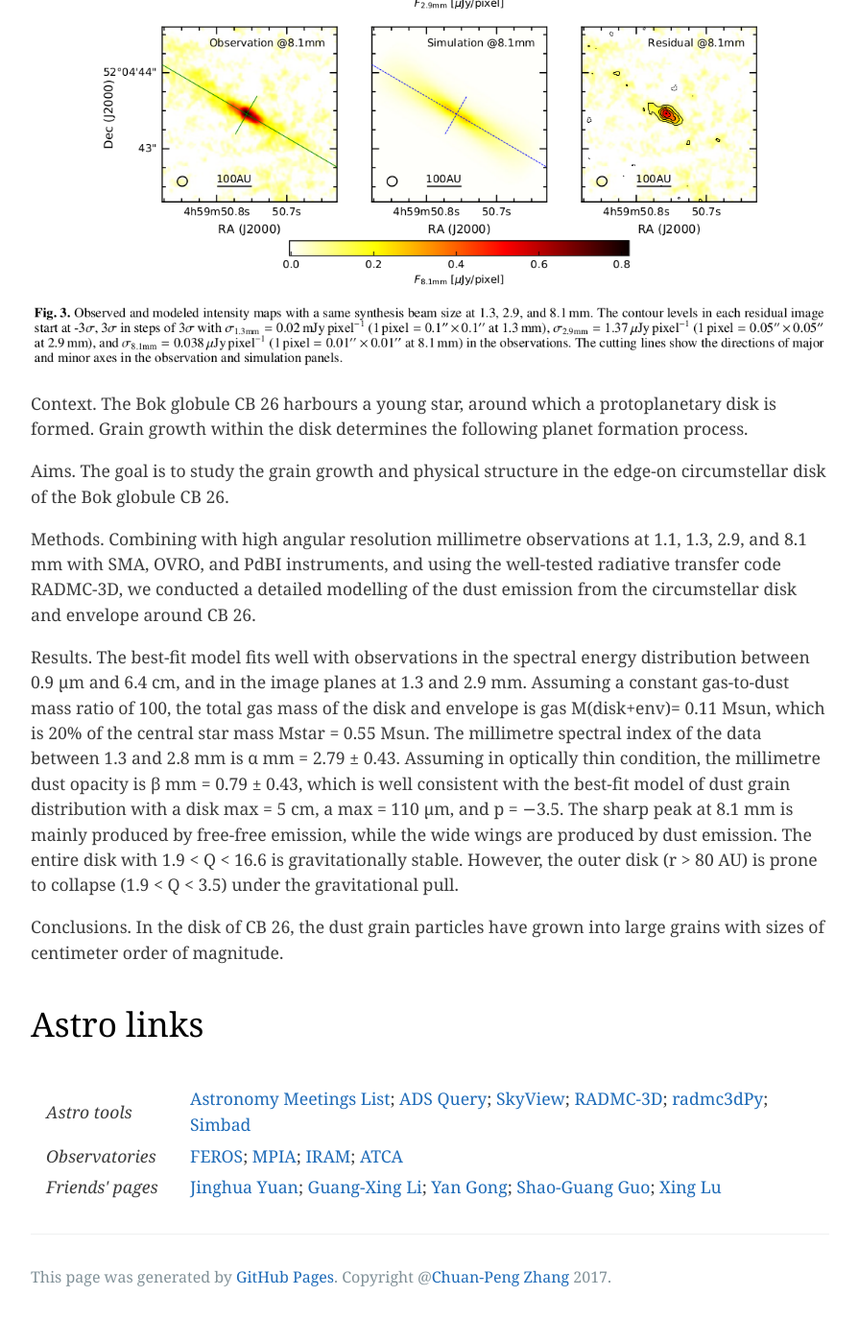
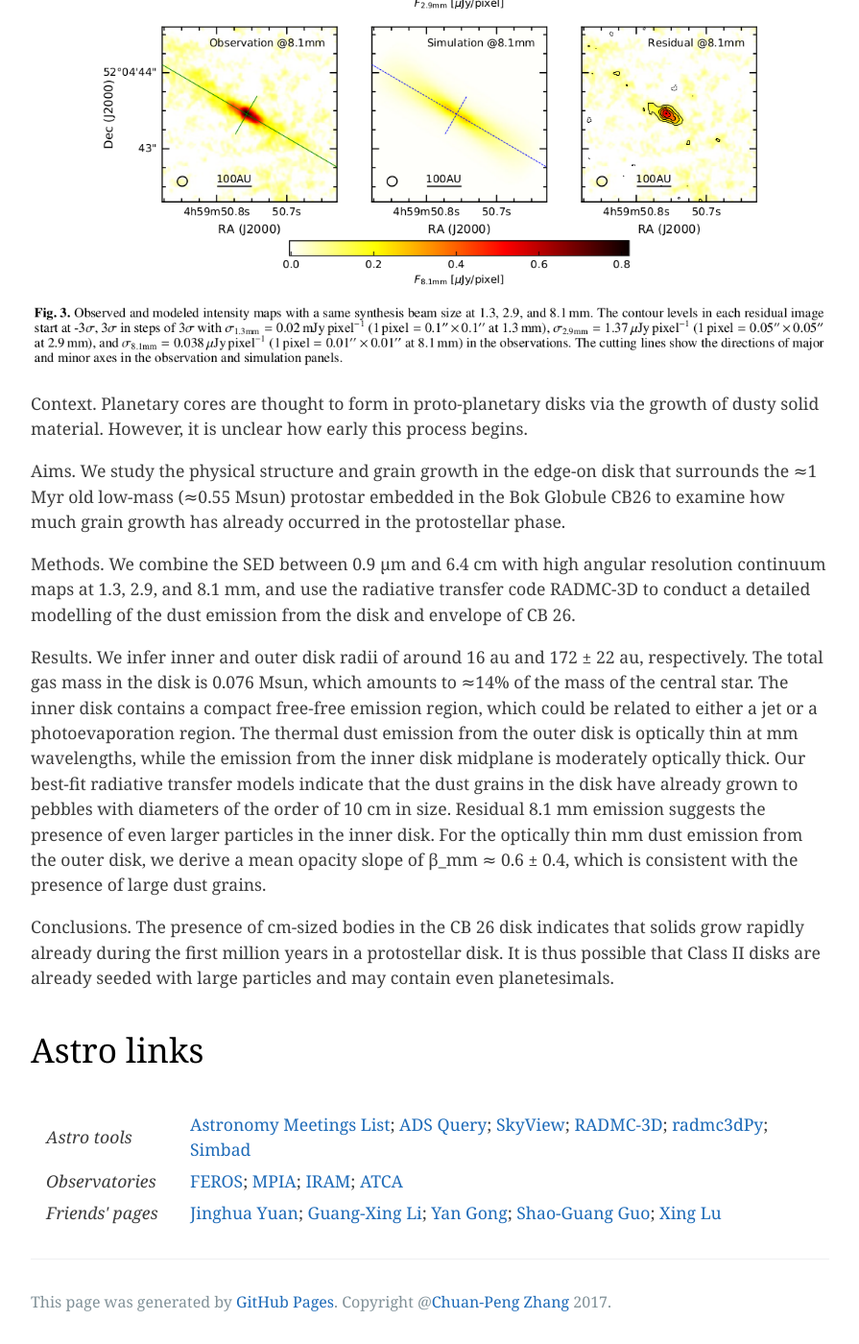
Before and after one commit to zcp521/zcp521.github.io, a Jekyll site: the page built from index.html, in a window 1280 px wide and 1400 px high, scrolled down 1796 px. Shown: the whole window at 96% size, without its empty margins (192-1087 px from the left). Built offline with Jekyll 4.4.1, drawn with Linux system fonts in a browser that asks for light colours; the list of posts is cut into pages by our own code; before the commit the page ends 3170 px from its top, so only the background shows below that.

Commit message:
Update index.html

```diff
--- a/index.html
+++ b/index.html
@@ -70,27 +70,25 @@ tagline: "National Astronomical Observatories, Chinese Academy of Sciences"
 
 <p ><img src="{{ site.baseurl }}/img/cb26.png" alt="Smiley face" width="100%">
 </p>
-
-Context. The Bok globule CB 26 harbours a young star, around which a protoplanetary disk is formed. Grain growth within the disk
-determines the following planet formation process.
+Context. Planetary cores are thought to form in proto-planetary disks via the growth of dusty solid material. However, it is unclear
+how early this process begins.
 </p>
-Aims. The goal is to study the grain growth and physical structure in the edge-on circumstellar disk of the Bok globule CB 26.
+Aims. We study the physical structure and grain growth in the edge-on disk that surrounds the ≈1 Myr old low-mass (≈0.55 Msun)
+protostar embedded in the Bok Globule CB26 to examine how much grain growth has already occurred in the protostellar phase.
 </p>
-Methods. Combining with high angular resolution millimetre observations at 1.1, 1.3, 2.9, and 8.1 mm with SMA, OVRO, and PdBI
-instruments, and using the well-tested radiative transfer code RADMC-3D, we conducted a detailed modelling of the dust emission from
-the circumstellar disk and envelope around CB 26.
+Methods. We combine the SED between 0.9 μm and 6.4 cm with high angular resolution continuum maps at 1.3, 2.9, and 8.1 mm, and
+use the radiative transfer code RADMC-3D to conduct a detailed modelling of the dust emission from the disk and envelope of CB 26.
 </p>
-Results. The best-fit model fits well with observations in the spectral energy distribution between 0.9 μm and 6.4 cm, and in the
-image planes at 1.3 and 2.9 mm. Assuming a constant gas-to-dust mass ratio of 100, the total gas mass of the disk and envelope is
-gas M(disk+env)= 0.11 Msun, which is 20% of the central star mass Mstar = 0.55 Msun. The millimetre spectral index of the data between 1.3 and
-2.8 mm is α mm = 2.79 ± 0.43. Assuming in optically thin condition, the millimetre dust opacity is β mm = 0.79 ± 0.43, which is well
-consistent with the best-fit model of dust grain distribution with a disk
-max = 5 cm, a max = 110 μm, and p = −3.5. The sharp peak at 8.1 mm
-is mainly produced by free-free emission, while the wide wings are produced by dust emission. The entire disk with 1.9 < Q < 16.6
-is gravitationally stable. However, the outer disk (r > 80 AU) is prone to collapse (1.9 < Q < 3.5) under the gravitational pull.
+Results. We infer inner and outer disk radii of around 16 au and 172 ± 22 au, respectively. The total gas mass in the disk is 0.076 Msun,
+which amounts to ≈14% of the mass of the central star. The inner disk contains a compact free-free emission region, which could be
+related to either a jet or a photoevaporation region. The thermal dust emission from the outer disk is optically thin at mm wavelengths,
+while the emission from the inner disk midplane is moderately optically thick. Our best-fit radiative transfer models indicate that the
+dust grains in the disk have already grown to pebbles with diameters of the order of 10 cm in size. Residual 8.1 mm emission suggests
+the presence of even larger particles in the inner disk. For the optically thin mm dust emission from the outer disk, we derive a mean
+opacity slope of β_mm ≈ 0.6 ± 0.4, which is consistent with the presence of large dust grains.
 </p>
-Conclusions. In the disk of CB 26, the dust grain particles have grown into large grains with sizes of centimeter order of magnitude.
-</p>
+Conclusions. The presence of cm-sized bodies in the CB 26 disk indicates that solids grow rapidly already during the first million years
+in a protostellar disk. It is thus possible that Class II disks are already seeded with large particles and may contain even planetesimals.
 
 <p style="color: black; font-size: 200%; text-align: left;">Astro links</p>
 
```
